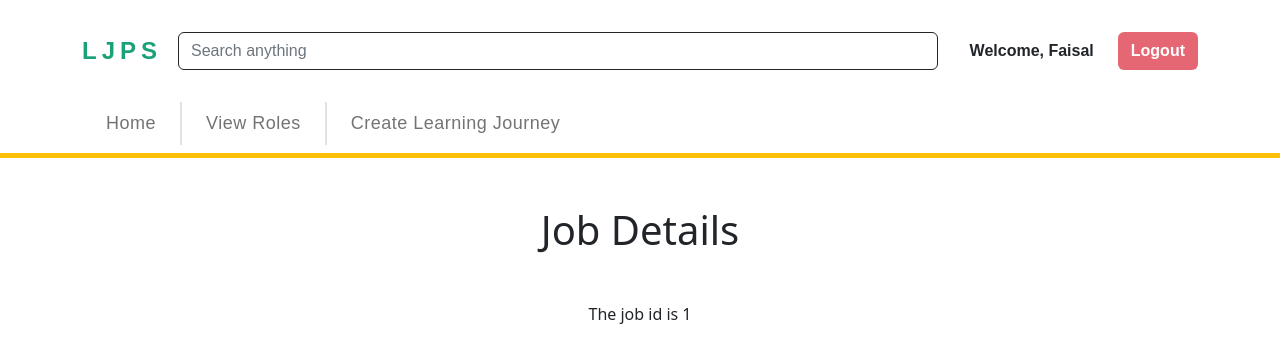
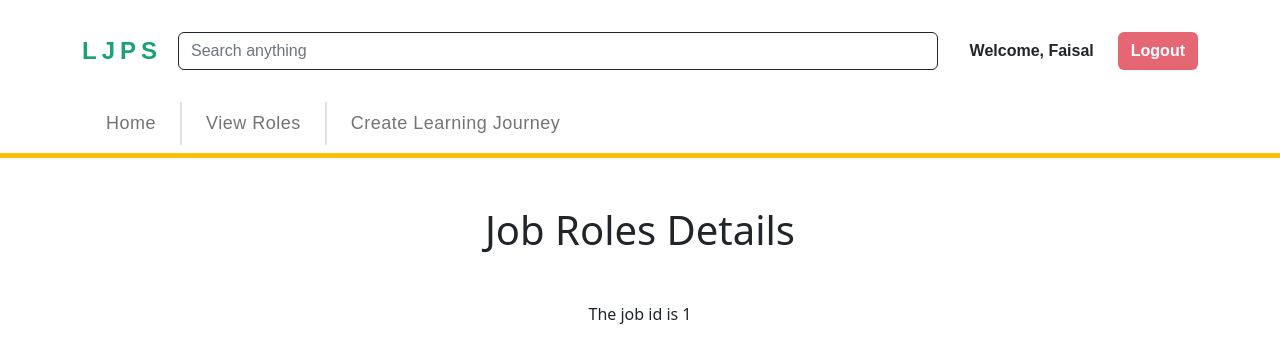
Before and after one commit to SPM-proj-team/spm-frontend, a Vue app: page /JobRoles/1 in a window 1280 px wide. Shown: the top 362 px of the page. Built offline with nearby package versions, Linux system fonts and the light colour scheme.

Commit message:
updated name

```diff
--- a/src/views/JobRoleDetails.vue
+++ b/src/views/JobRoleDetails.vue
@@ -1,6 +1,6 @@
 <template>
     <div class="container">
-        <h1 class="my-5 text-center text-gray-500">Job Details</h1>
+        <h1 class="my-5 text-center text-gray-500">Job Roles Details</h1>
         <p class="text-center">The job id is {{ id }}</p>
     </div>
 </template>
```
